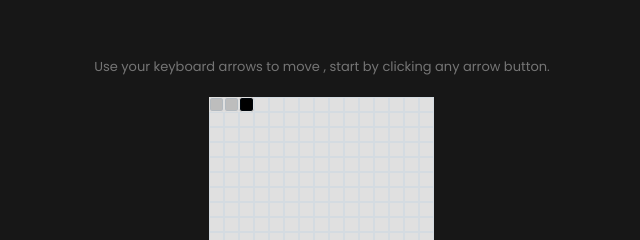
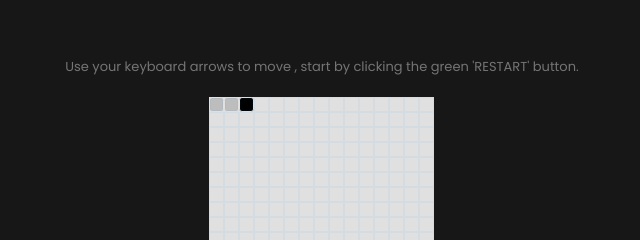
Before and after one commit to iankaz/cse121b, a plain HTML site: page finalproject/snake.html in a window 1280 px wide. Shown: the part 169-409 px from the top of the page, 318-958 px from the left. Drawn offline with Linux system fonts and the light colour scheme; a web font is replaced by a local one.

Commit message:
modified

```diff
--- a/finalproject/snake.html
+++ b/finalproject/snake.html
@@ -15,7 +15,7 @@
 
 <body>
     <div class="container">
-        <div class="instructions"> Use your keyboard arrows to move , start by clicking any arrow button.
+        <div class="instructions"> Use your keyboard arrows to move , start by clicking the green 'RESTART' button.
         </div>
         <div class="game">
         </div>
```
